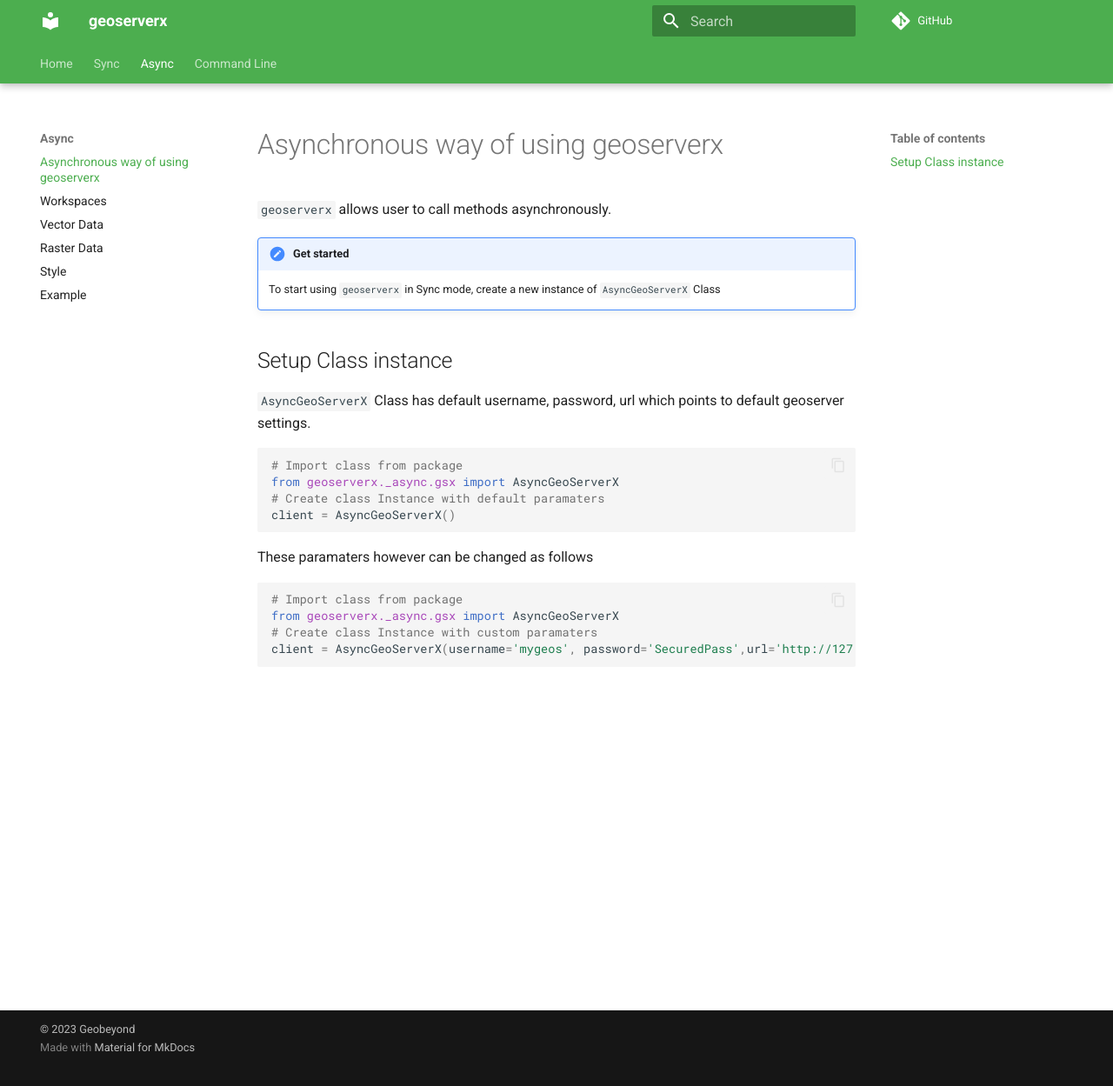
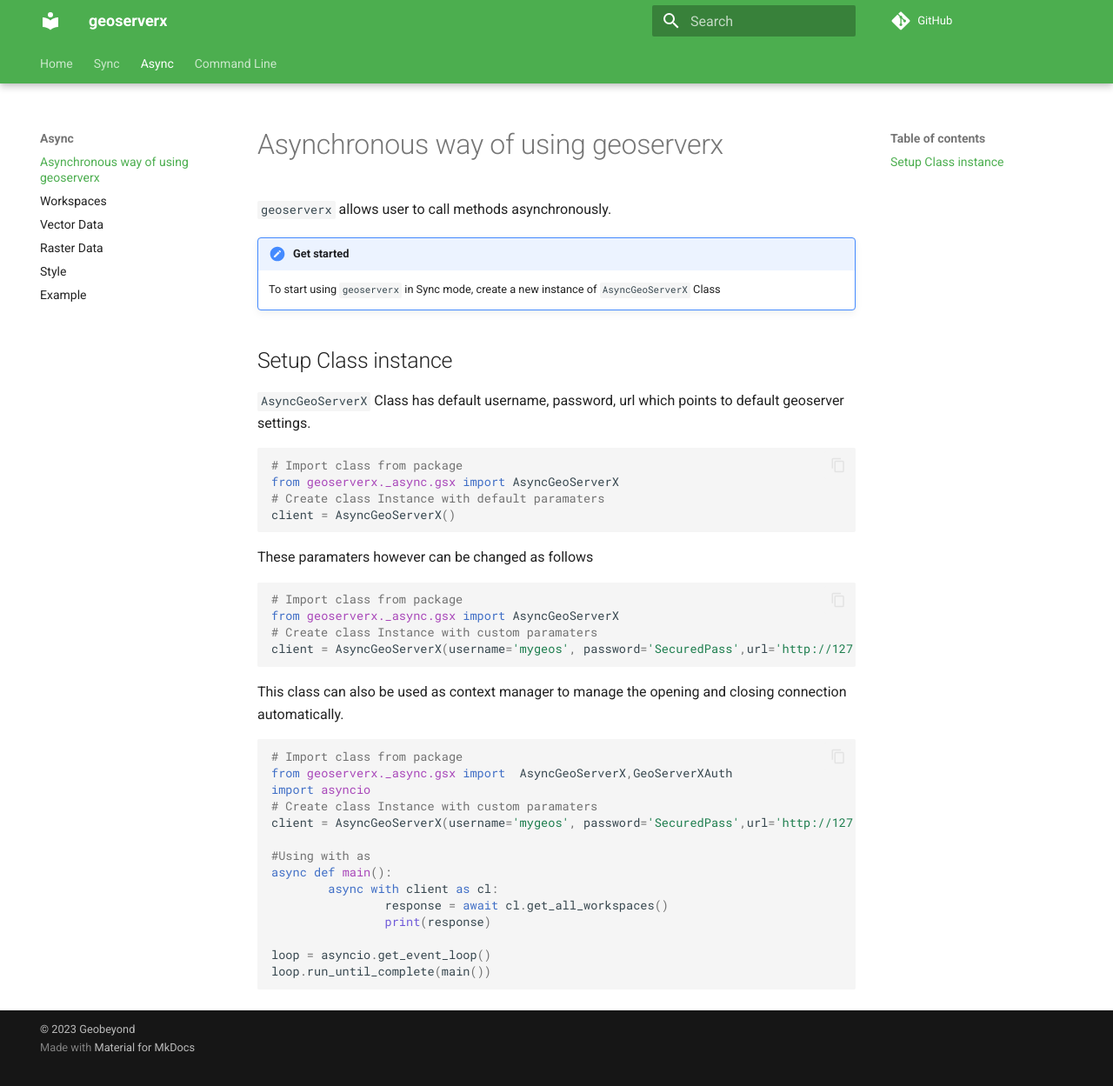
Before and after one commit to geobeyond/geoserverx, an MkDocs documentation site: the page built from docs/pages/async/index.md, in a window 1280 px wide and 1259 px high. Shown: the top 1249 px of the window at 87% size. Built offline with MkDocs 1.6.1 and Material for MkDocs 9.7.7, drawn with Linux system fonts in a browser that asks for light colours; comment, search, counter and statistics services are not loaded.

````diff
--- a/docs/pages/async/index.md
+++ b/docs/pages/async/index.md
@@ -22,3 +22,22 @@ from geoserverx._async.gsx import AsyncGeoServerX
 # Create class Instance with custom paramaters
 client = AsyncGeoServerX(username='mygeos', password='SecuredPass',url='http://127.0.0.1:9090/geoserver/rest/')
 ```
+
+
+This class can also be used as context manager to manage the opening and closing connection automatically.
+```Python
+# Import class from package
+from geoserverx._async.gsx import  AsyncGeoServerX,GeoServerXAuth
+import asyncio
+# Create class Instance with custom paramaters
+client = AsyncGeoServerX(username='mygeos', password='SecuredPass',url='http://127.0.0.1:9090/geoserver/rest/')
+
+#Using with as
+async def main():
+        async with client as cl:
+                response = await cl.get_all_workspaces()
+                print(response)
+
+loop = asyncio.get_event_loop()
+loop.run_until_complete(main())
+```
````
Also changed, not shown: docs/pages/async/vector-store.md (+16 -0 lines), docs/pages/sync/index.md (+12 -0 lines), docs/pages/sync/vector-store.md (+15 -0 lines).
